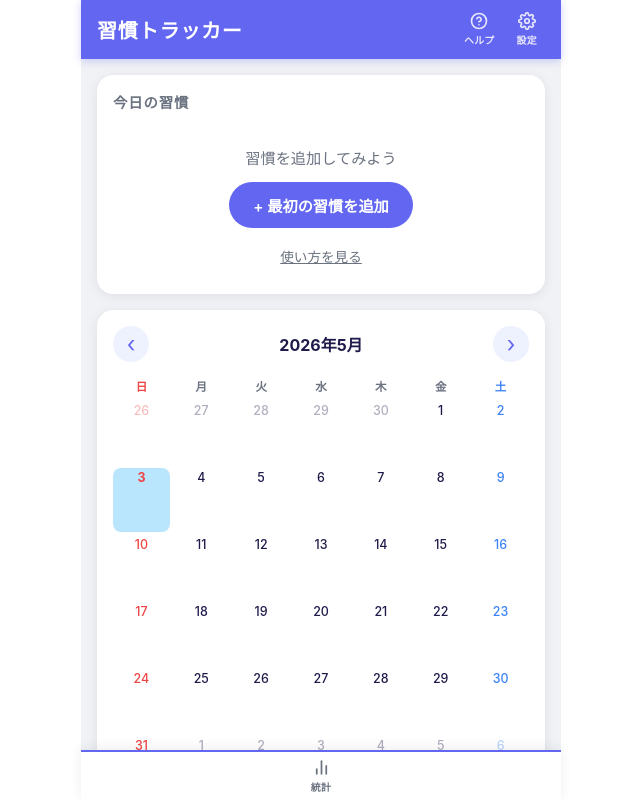
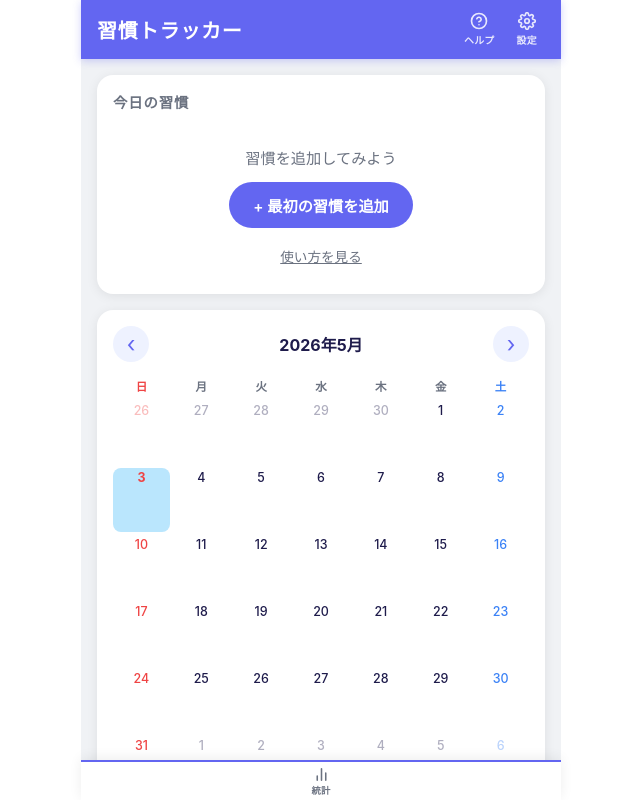
Before and after one commit to Junkoma2/habit-tracker, a React (Vite) app: page / in a window 1280 px wide. Shown: the whole page, without its empty margins (319-959 px from the left). Built offline with nearby package versions, Linux system fonts and the light colour scheme.

Commit message:
Compact footer tab height

```diff
--- a/src/App.css
+++ b/src/App.css
@@ -38,7 +38,7 @@
 }
 
 .app {
-  --footer-height: 48px;
+  --footer-height: 38px;
   --footer-safe-padding: env(safe-area-inset-bottom);
   min-height: 100%;
   min-height: 100svh;
@@ -346,20 +346,20 @@
   display: flex;
   flex-direction: column;
   align-items: center;
-  gap: 2px;
-  flex: 0 1 112px;
+  gap: 0;
+  flex: 0 1 96px;
   color: var(--color-text-secondary);
-  padding: 5px 4px;
-  border-radius: 10px;
-  font-size: 0.62rem;
+  padding: 2px 4px;
+  border-radius: 8px;
+  font-size: 0.58rem;
   font-weight: 600;
   letter-spacing: 0.03em;
   transition: color 0.15s, background 0.15s;
 }
 
 .footer-btn svg {
-  width: 19px;
-  height: 19px;
+  width: 17px;
+  height: 17px;
 }
 
 .footer-btn:active {
```
